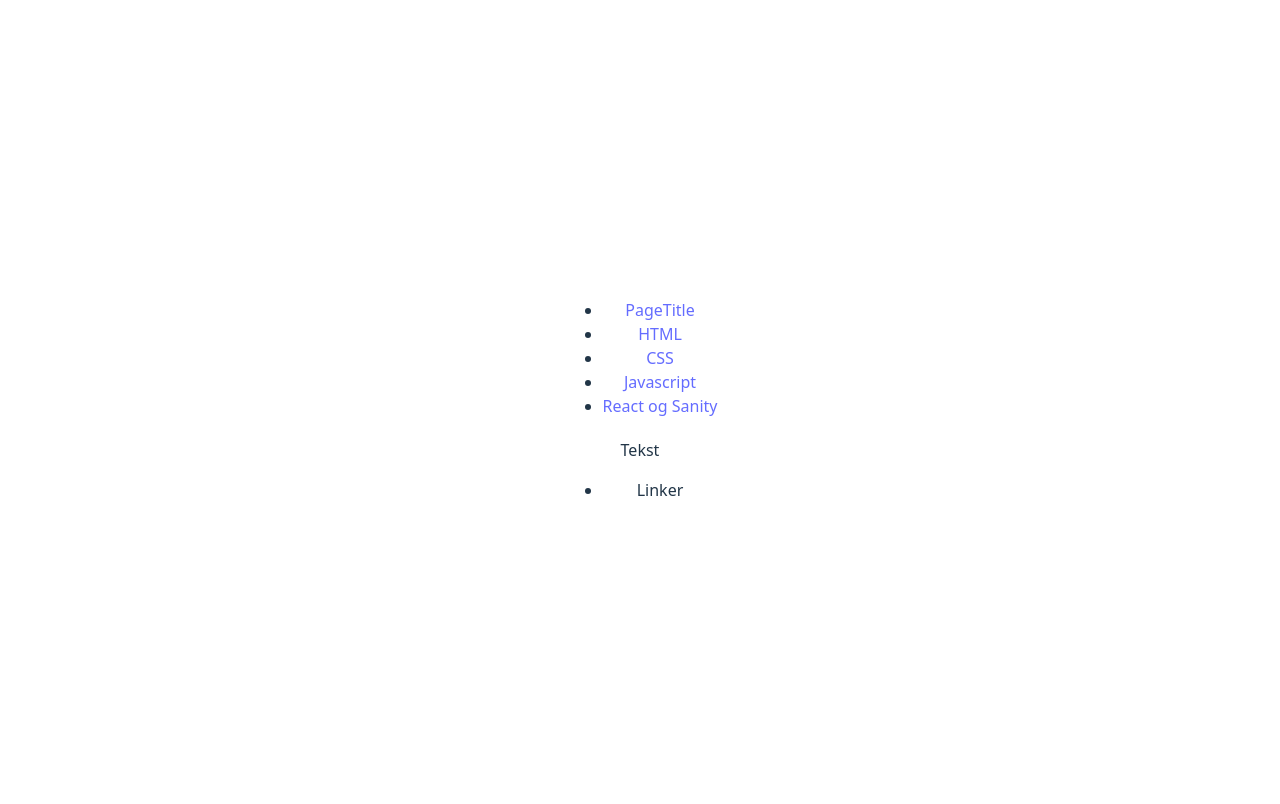
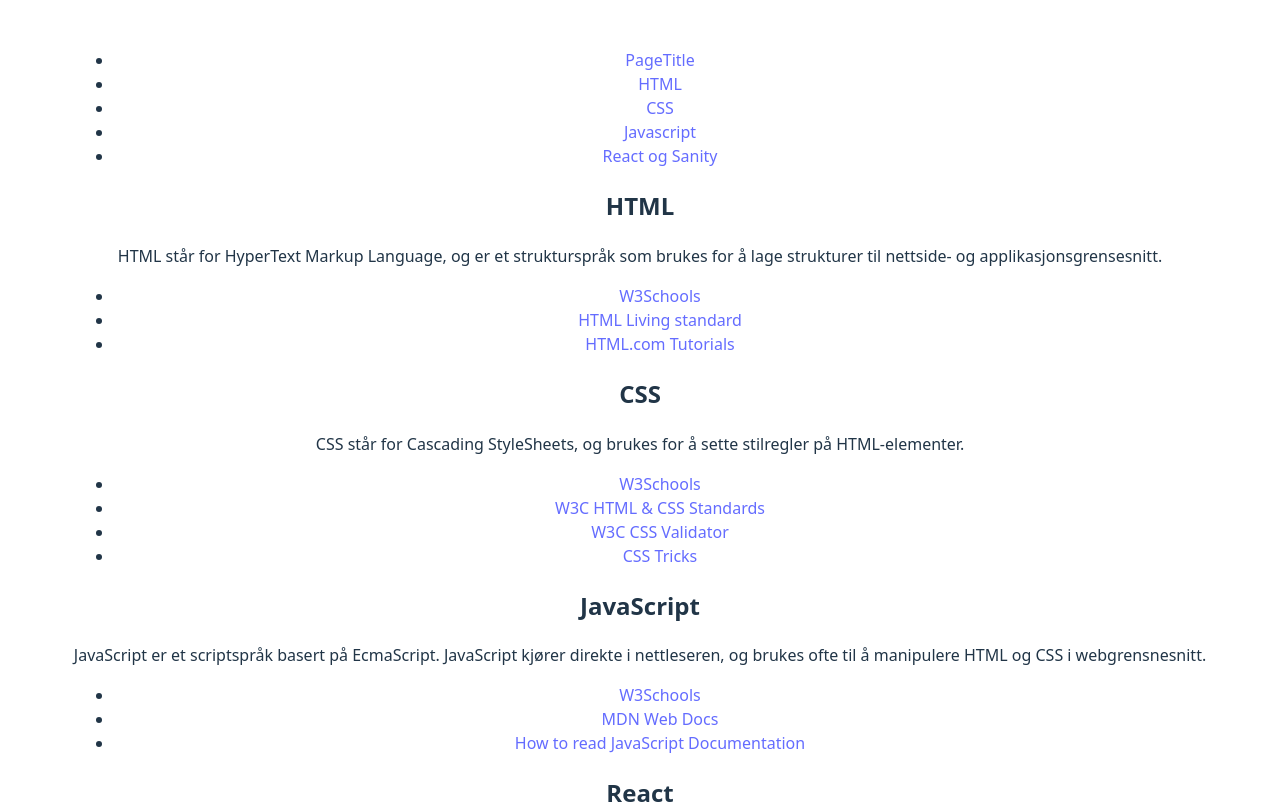
Before and after one commit to JulieAnd3/uin25ak2_resourcesapp_JulieAnd3, a React (Vite) app: page /pagetitle in a window 1280 px wide. Shown: the top 804 px of the page. Built offline with nearby package versions, Linux system fonts and the light colour scheme.

Commit message:
Sukssesfult mappet gjennom arrayene
 Suksess kan komme fra uventende steder - meg 2025

```diff
--- /dev/null
+++ b/src/components/Page.jsx
@@ -0,0 +1,18 @@
+import { Link } from "react-router-dom";
+
+export default function Page({category, text, sources}){
+
+
+    return(
+        <>
+        <article>
+            <h2>{category}</h2>
+            <p>{text}</p>
+            <ul>
+                {sources.map((source)=>
+                <li><Link to={source.url}>{source.title}</Link></li>)}
+            </ul>
+        </article>
+    </>
+    )
+}
--- a/src/components/PageTitle.jsx
+++ b/src/components/PageTitle.jsx
@@ -1,4 +1,5 @@
 import { useParams } from "react-router-dom"
+import Page from "./Page"
 
 
 export default function PageTitle({resources}){
@@ -8,13 +9,11 @@
 
     return(
         <>
-            <article>
-                <h2></h2>
-                <p>Tekst</p>
-                <ul>
-                    <li>Linker</li>
-                </ul>
-            </article>
-        </>
+        {resources.map((rescource) => (
+            <Page key={rescource.category}
+            category={rescource.category}
+            text={rescource.text}
+            sources={rescource.sources}/>))}
+         </>
     )
 }
```
